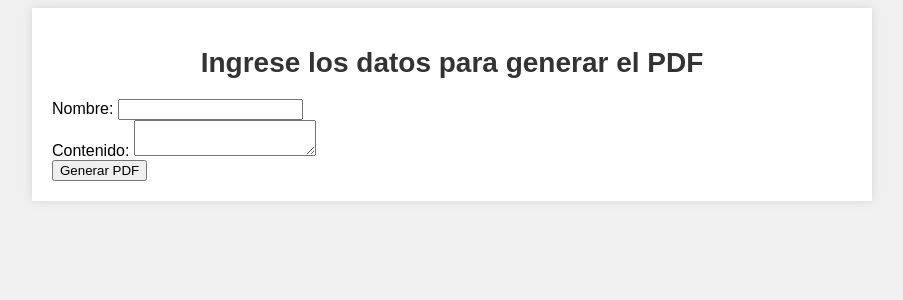
After one commit to OwerFrankLopezArela/LAB07-PWEB2, a Django app: page /pdf_app/pdf/ in a window 1280 px wide. The commit adds this page. Shown: the top 300 px of the page, without its empty margins (188-1091 px from the left). Run offline with Django 4.2, Linux system fonts and the light colour scheme.

Commit message:
Mejoramos el views.py de nuestro proyecto

```diff
--- a/pdf_project/pdf_app/static/pdf_app/css/estilo.css
+++ b/pdf_project/pdf_app/static/pdf_app/css/estilo.css
@@ -1,67 +1,20 @@
+/* Archivo estilo.css */
 body {
   font-family: Arial, sans-serif;
-    background-color: #f0f0f0;
-    margin: 0;
-    padding: 20px;
+  background-color: #F0F0F0;
 }
 
 .container {
-    max-width: 600px;
+  max-width: 800px;
   margin: 0 auto;
-    background-color: #fff;
-    padding: 30px;
-    border-radius: 5px;
-    box-shadow: 0 2px 5px rgba(0, 0, 0, 0.1);
+  padding: 20px;
+  background-color: #FFF;
+  box-shadow: 0px 0px 10px rgba(0, 0, 0, 0.1);
 }
 
 h1 {
+  text-align: center;
   color: #333;
-    font-size: 24px;
+  font-size: 28px;
   margin-bottom: 20px;
 }
-
-  p {
-    color: #666;
-    font-size: 16px;
-    margin-bottom: 10px;
-  }
-
-  .info-card {
-    background-color: #fff;
-    border: 1px solid #ddd;
-    border-radius: 5px;
-    padding: 20px;
-    margin-bottom: 20px;
-  }
-
-  .info-card h2 {
-    color: #333;
-    font-size: 20px;
-    margin-bottom: 10px;
-  }
-
-  .info-card p {
-    color: #666;
-    font-size: 16px;
-    margin-bottom: 10px;
-  }
-
-  .info-card .highlight {
-    color: #ff5500;
-    font-weight: bold;
-  }
-
-  .button {
-    display: inline-block;
-    background-color: #ff5500;
-    color: #fff;
-    padding: 10px 20px;
-    border-radius: 5px;
-    text-decoration: none;
-    font-weight: bold;
-    transition: background-color 0.3s;
-  }
-
-  .button:hover {
-    background-color: #cc4400;
-  }
--- /dev/null
+++ b/pdf_project/pdf_app/templates/pdf_app/formulario.html
@@ -0,0 +1,25 @@
+{% load static %}
+
+<!DOCTYPE html>
+<html>
+<head>
+    <meta charset="utf-8">
+    <title>Formulario de Datos</title>
+    <link rel="stylesheet" href="{% static 'pdf_app/css/estilo.css' %}">
+</head>
+<body>
+    <div class="container">
+        <h1>Ingrese los datos para generar el PDF</h1>
+        <form method="POST" action="{% url 'pdf_app:pdf' %}">
+            {% csrf_token %}
+            <label for="nombre">Nombre:</label>
+            <input type="text" id="nombre" name="nombre" required>
+            <br>
+            <label for="contenido">Contenido:</label>
+            <textarea id="contenido" name="contenido" required></textarea>
+            <br>
+            <button type="submit">Generar PDF</button>
+        </form>
+    </div>
+</body>
+</html>
--- a/pdf_project/pdf_app/urls.py
+++ b/pdf_project/pdf_app/urls.py
@@ -1,8 +1,9 @@
 from django.urls import path
-from .views import PDFView
+from .views import PDFView, PDFDownloadView
 
 app_name = 'pdf_app'
 
 urlpatterns = [
     path('pdf/', PDFView.as_view(), name='pdf'),
+    path('download/', PDFDownloadView.as_view(), name='download'),
 ]
--- a/pdf_project/pdf_app/views.py
+++ b/pdf_project/pdf_app/views.py
@@ -1,21 +1,67 @@
 from django.shortcuts import render
 from django.http import HttpResponse
 from django.template.loader import get_template
-from django.views.generic import View
+from django.views import View
 from io import BytesIO
 from xhtml2pdf import pisa
 
+
 class PDFView(View):
     def get(self, request):
+        # Renderizar el formulario para que el usuario ingrese los datos
+        return render(request, 'pdf_app/formulario.html')
+
+    def post(self, request):
+        # Obtener los datos ingresados por el usuario
+        nombre = request.POST.get('nombre', '')
+        contenido = request.POST.get('contenido', '')
+
+        # Obtener el contenido HTML de la plantilla
         template = get_template('pdf_app/pdf_template.html')
-        context = {'nombre_variable': 'Hola, mundo!'}
+        context = {'nombre': nombre, 'contenido': contenido}
         html = template.render(context)
-        response = BytesIO()
-        pdf = pisa.pisaDocument(BytesIO(html.encode("UTF-8")), response)
 
-        if not pdf.err:
-            response = HttpResponse(response.getvalue(), content_type='application/pdf')
-            response['Content-Disposition'] = 'attachment; filename="archivo.pdf"'
-            return response
+        # Crear el archivo PDF
+        pdf_file = self.create_pdf(html)
 
-        return HttpResponse("Error al generar el PDF", status=500)
+        # Enviar el PDF como respuesta
+        response = HttpResponse(content_type='application/pdf')
+        response['Content-Disposition'] = 'inline; filename="ArchivoDescargadoYCreadoPorOwer.pdf"'
+        response.write(pdf_file.getvalue())
+
+        return response
+
+    def create_pdf(self, html):
+        # Crear un archivo PDF en memoria
+        pdf_file = BytesIO()
+
+        # Generar el PDF a partir del contenido HTML
+        pisa.CreatePDF(html, dest=pdf_file)
+
+        return pdf_file
+
+
+class PDFDownloadView(View):
+    def get(self, request):
+        # Renderizar el formulario para que el usuario ingrese los datos
+        return render(request, 'pdf_app/formulario.html')
+
+    def post(self, request):
+        # Obtener los datos ingresados por el usuario
+        nombre = request.POST.get('nombre', '')
+        contenido = request.POST.get('contenido', '')
+
+        # Obtener el contenido HTML de la plantilla
+        template = get_template('pdf_app/pdf_template.html')
+        context = {'nombre': nombre, 'contenido': contenido}
+        html = template.render(context)
+
+        # Crear el archivo PDF
+        pdf_file = PDFView().create_pdf(html)
+
+        # Enviar el PDF como descarga
+        response = HttpResponse(content_type='application/pdf')
+        response['Content-Disposition'] = 'attachment; filename="ArchivoDescargadoYCreadoPorOwer.pdf"'
+        response.write(pdf_file.getvalue())
+
+        return response
--- a/pdf_project/pdf_project/urls.py
+++ b/pdf_project/pdf_project/urls.py
@@ -14,8 +14,10 @@ Including another URLconf
     1. Import the include() function: from django.urls import include, path
     2. Add a URL to urlpatterns:  path('blog/', include('blog.urls'))
 """
+from django.contrib import admin
 from django.urls import path, include
 
 urlpatterns = [
-    path('pdf_app/', include('pdf_app.urls')),
+    path('admin/', admin.site.urls),
+    path('pdf_app/', include('pdf_app.urls', namespace='pdf_app')),
 ]
```
Also changed, not shown: pdf_project/pdf_app/templates/pdf_app/pdf_template.html (+6 -7 lines). Lines whose indentation alone changed are shown as unchanged.
